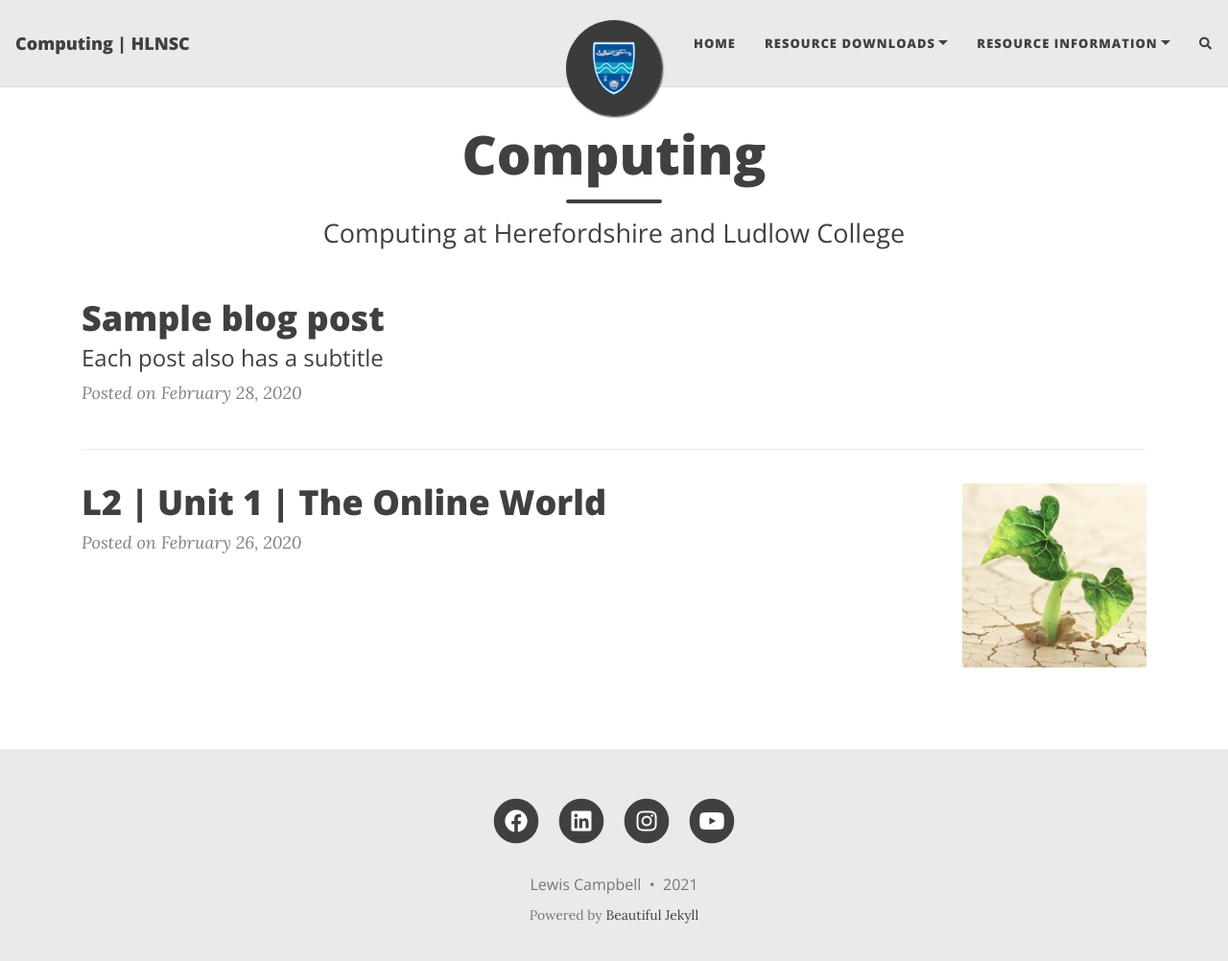
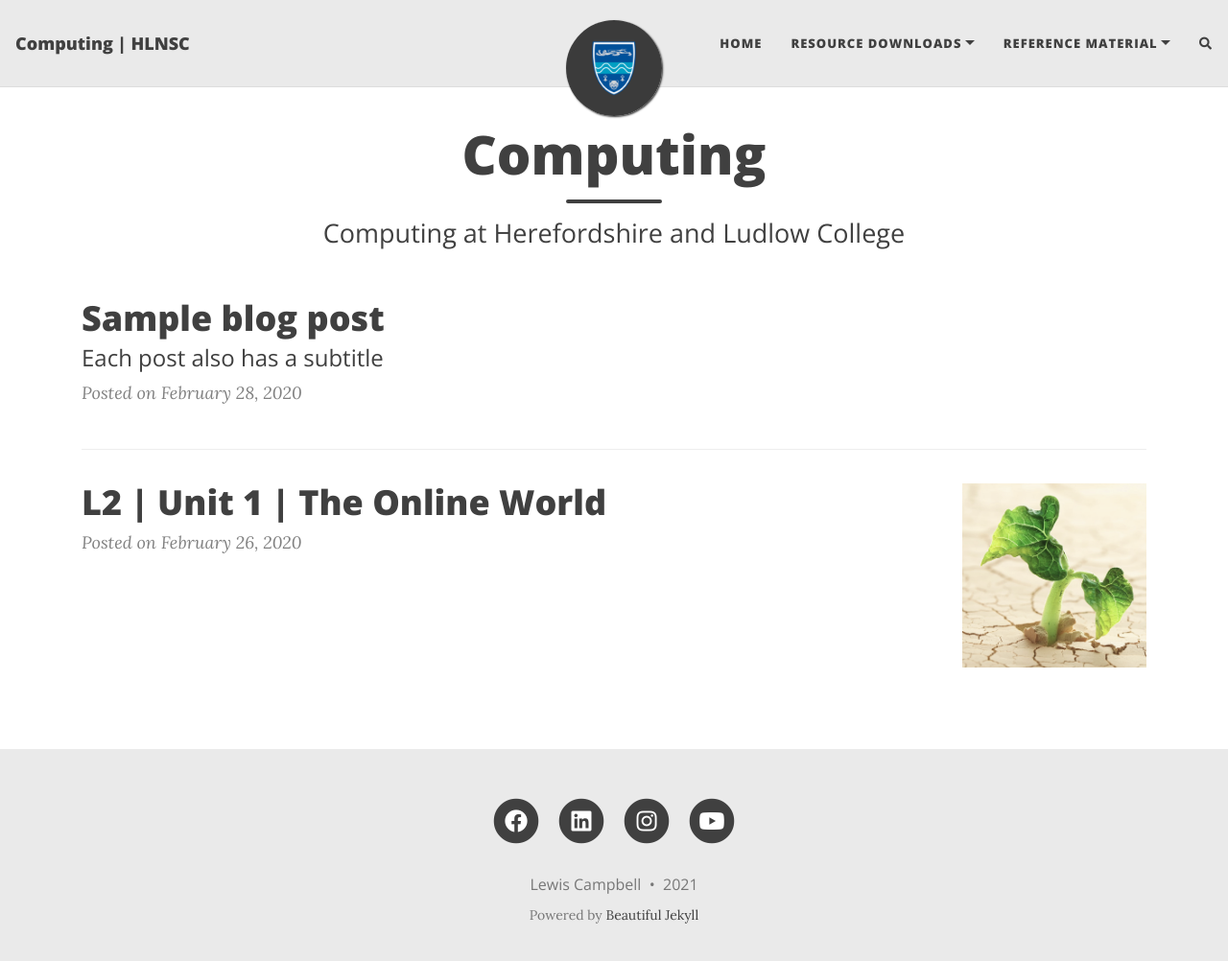
Before and after one commit to Computing-HLNSC/computing-hlnsc.github.io, a Jekyll site: the page built from index.html, in a window 1280 px wide and 1015 px high. Shown: the top 1002 px of the window at 96% size. Built offline with Jekyll 4.4.1, drawn with Linux system fonts in a browser that asks for light colours; nearby versions of some CDN libraries; the list of posts is cut into pages by our own code; comment, search, counter and statistics services are not loaded.

Commit message:
Update _config.yml

```diff
--- a/_config.yml
+++ b/_config.yml
@@ -15,7 +15,7 @@ navbar-links:
     - UCAS: "https://www.ucas.com/"
     - Github Student: "https://education.github.com/"
     - UNiDAYS: "https://www.myunidays.com/GB/en-GB"
-  Resource Information:
+  Reference Material:
     - <strong>Language </strong>LUA: "programming_lua_index"
  # Lecturing Staff:
  #   - Tom Worgan: "staff_tomworgan"
```
